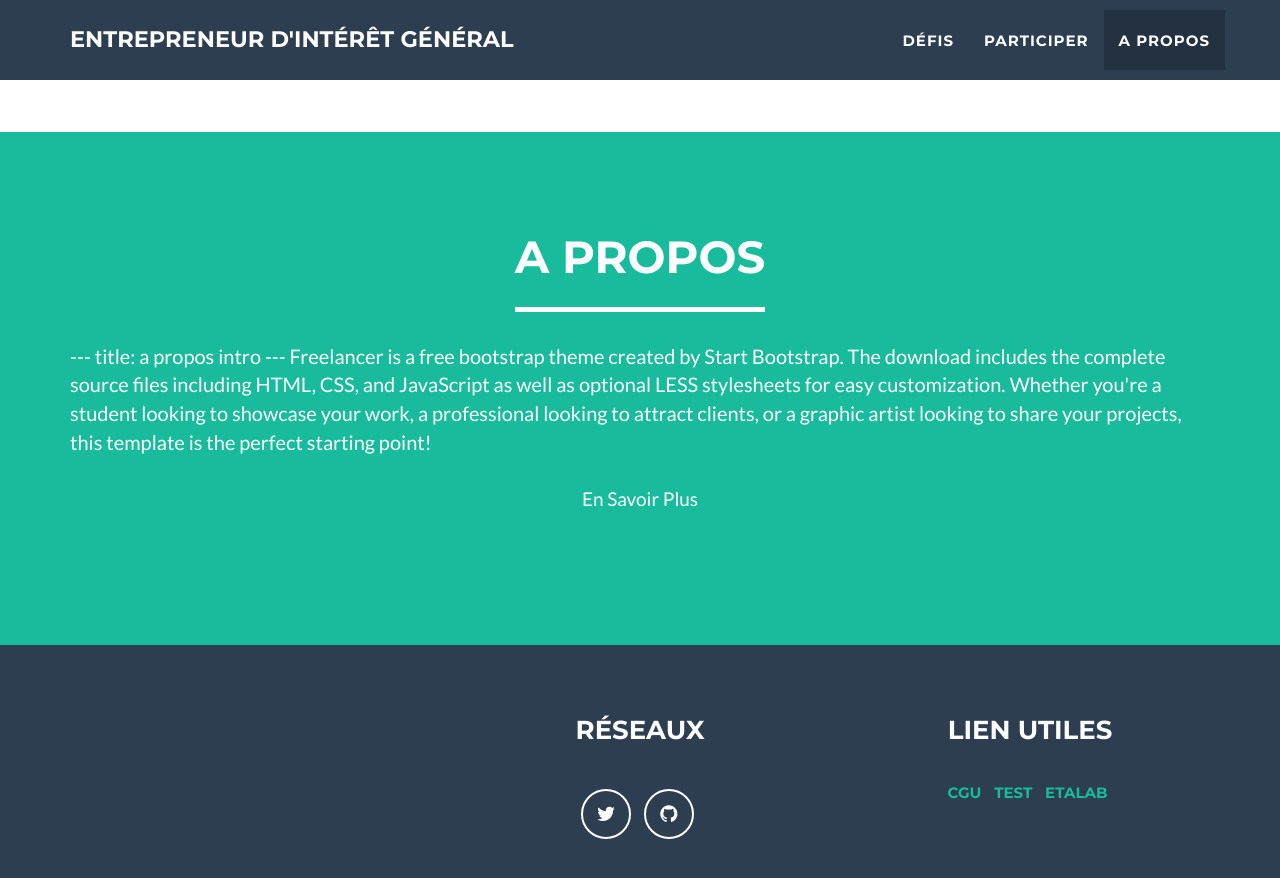
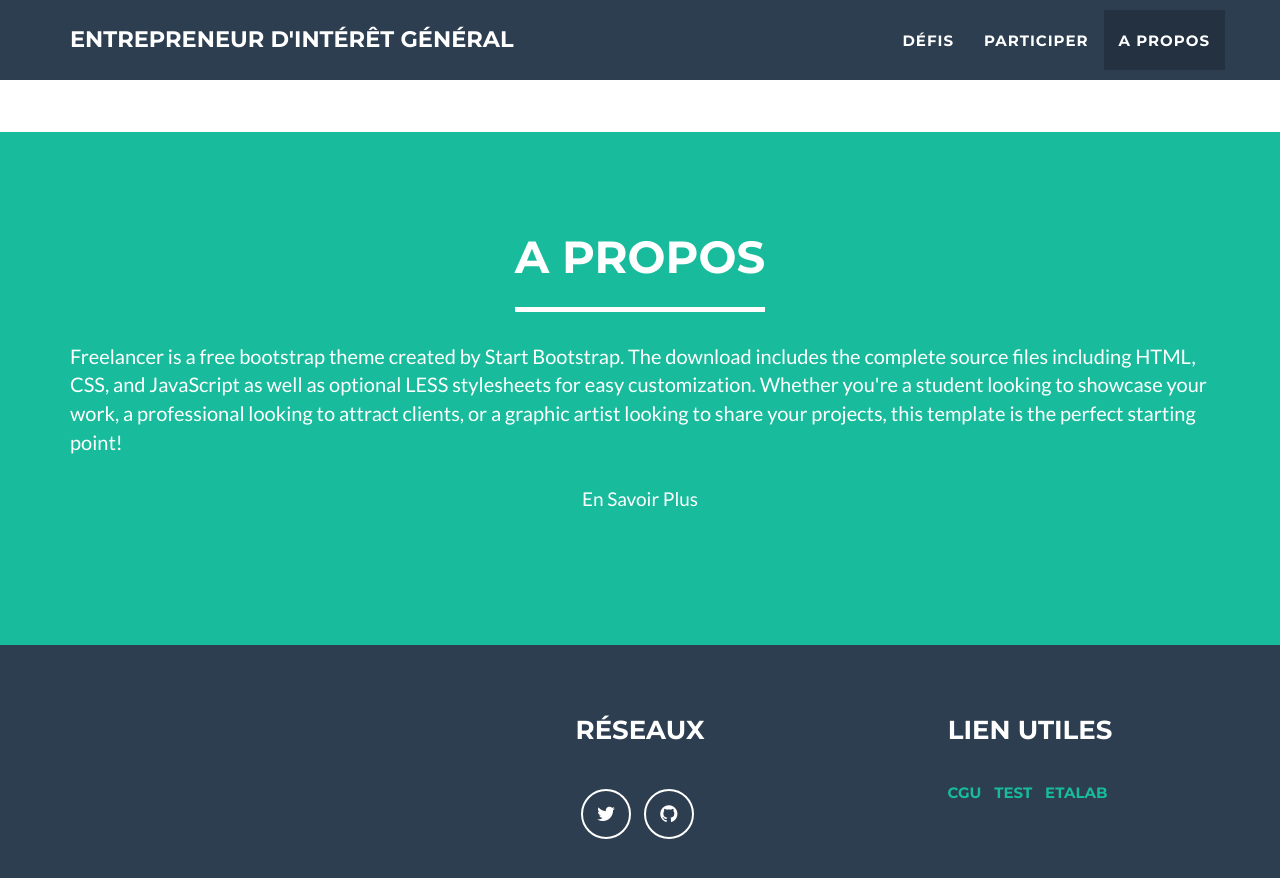
Before and after one commit to etalab/blog-eig2, a Jekyll site: the page built from index.html, in a window 1280 px wide and 900 px high, scrolled down 1369 px. Shown: the top 878 px of the window. Built offline with Jekyll 4.4.1, drawn with Linux system fonts in a browser that asks for light colours.

Commit message:
change title

```diff
--- a/_includes/about_intro.md
+++ b/_includes/about_intro.md
@@ -1,5 +1,2 @@
----
-title: a propos intro
----
 Freelancer is a free bootstrap theme created by Start Bootstrap. The download includes the complete source files including HTML, CSS, and JavaScript as well as optional LESS stylesheets for easy customization.
 Whether you're a student looking to showcase your work, a professional looking to attract clients, or a graphic artist looking to share your projects, this template is the perfect starting point! </p>
```
Also changed, not shown: _includes/about_note.md (+0 -3 lines).
